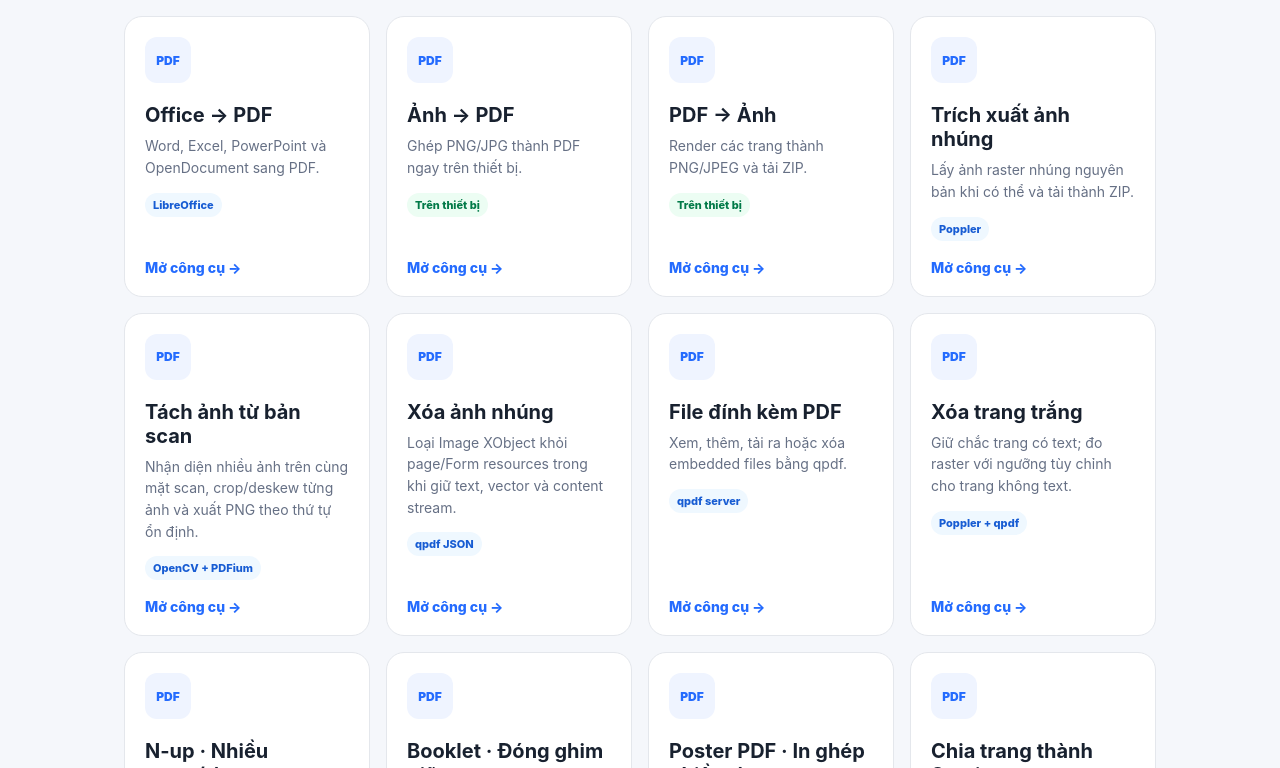
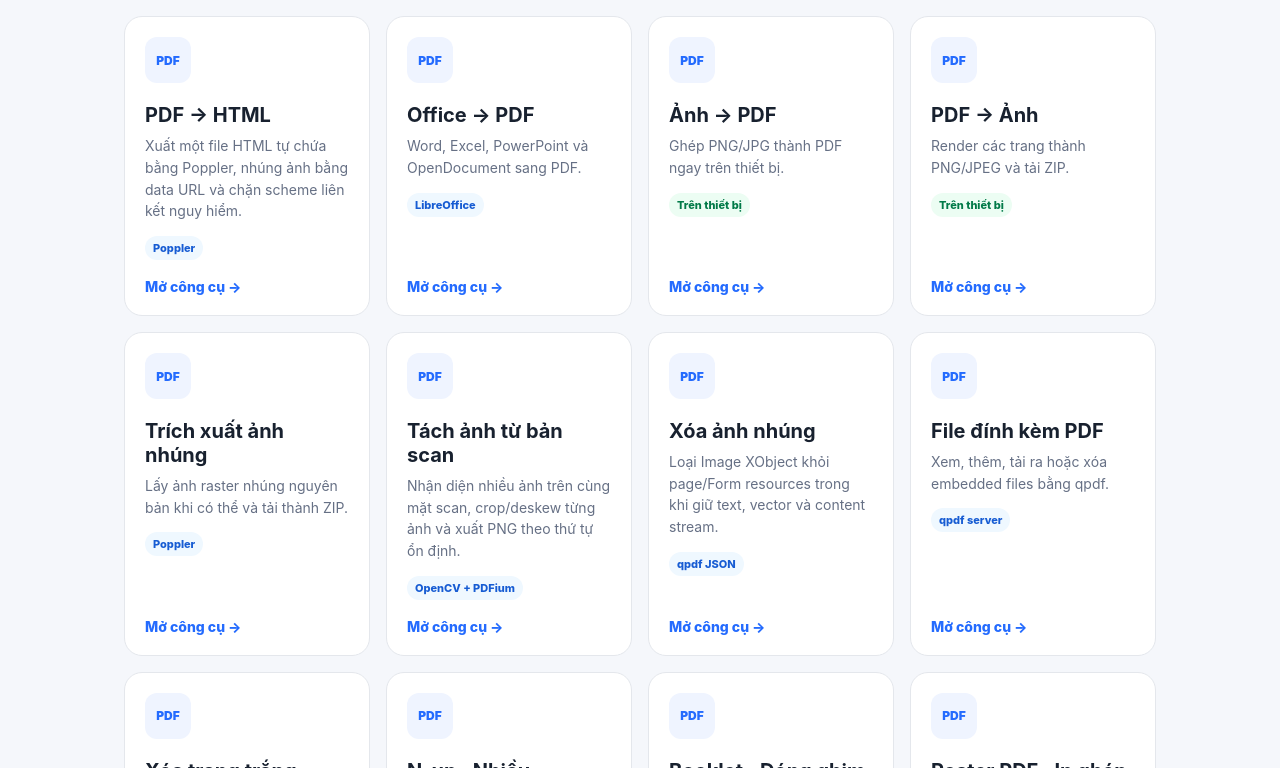
Before and after one commit to solyan842/SolYan-PDF, a Next.js app in the folder frontend/: page / in a window 1280 px wide. Shown: the part 1632-2400 px from the top of the page. Built offline with nearby package versions, Linux system fonts and the light colour scheme.

Commit message:
feat: add PDF to HTML dashboard entry

```diff
--- a/frontend/app/page.tsx
+++ b/frontend/app/page.tsx
@@ -11,6 +11,7 @@ const tools = [
   { href: '/pdfa', title: 'PDF/A', description: 'Tạo PDF/A bằng internal validator, không fallback Ghostscript.', local: false, badge: 'OCRmyPDF' },
   { href: '/workflow', title: 'Workflow PDF', description: 'Chạy nhiều thao tác local trong một lần xử lý.', local: true },
   { href: '/pdf-to-office', title: 'PDF → Office', description: 'DOCX/PPTX theo LibreOffice-first; XLSX theo Bloom → PP-StructureV3 fallback.', local: false, badge: 'V1 Gate' },
+  { href: '/pdf-to-html', title: 'PDF → HTML', description: 'Xuất một file HTML tự chứa bằng Poppler, nhúng ảnh bằng data URL và chặn scheme liên kết nguy hiểm.', local: false, badge: 'Poppler' },
   { href: '/office-to-pdf', title: 'Office → PDF', description: 'Word, Excel, PowerPoint và OpenDocument sang PDF.', local: false, badge: 'LibreOffice' },
   { href: '/images-to-pdf', title: 'Ảnh → PDF', description: 'Ghép PNG/JPG thành PDF ngay trên thiết bị.', local: true },
   { href: '/pdf-to-images', title: 'PDF → Ảnh', description: 'Render các trang thành PNG/JPEG và tải ZIP.', local: true },
```
